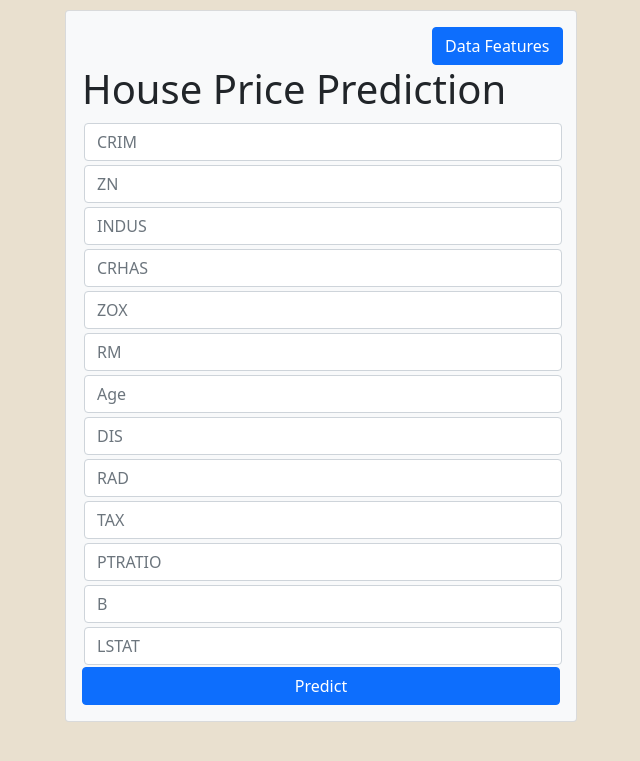
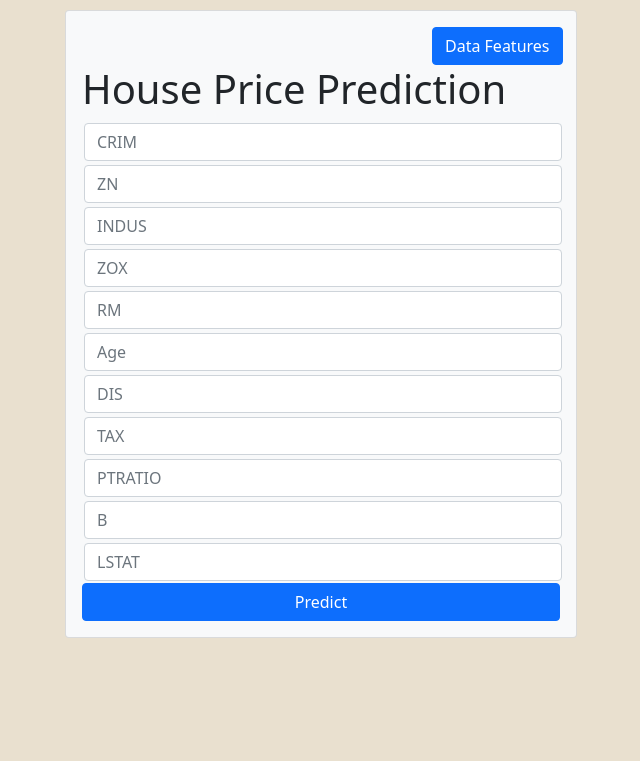
Before and after one commit to BalaKrishna002/bostonhouseprice, a Flask app: page / in a window 1280 px wide. Shown: the top 761 px of the page, without its empty margins (285-925 px from the left). Run offline with Flask 3, Linux system fonts and the light colour scheme; parts of the project's set-up code (start-up, migrations or seed data) failed here and were passed over.

Commit message:
feature selection and randomforest regression model

```diff
--- a/templates/home.html
+++ b/templates/home.html
@@ -52,8 +52,6 @@
 
             <input type="text" class="form-control" name="INDUS" required placeholder="INDUS">
 
-            <input type="text" class="form-control" name="CRHAS" required placeholder="CRHAS">
-
             <input type="text" class="form-control" name="ZOX" required placeholder="ZOX">
 
             <input type="text" class="form-control" name="RM" required placeholder="RM">
@@ -61,8 +59,6 @@
             <input type="text" class="form-control" name="Age" required placeholder="Age">
 
             <input type="text" class="form-control" name="DIS" required placeholder="DIS">
-
-            <input type="text" class="form-control" name="RAD" required placeholder="RAD">
 
             <input type="text" class="form-control" name="TAX" required placeholder="TAX">
 
```
Also changed, not shown: README.md, 4 other files.
